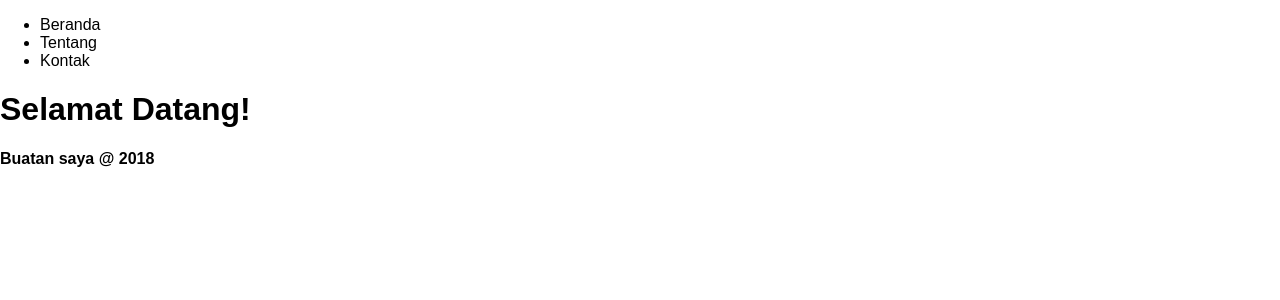
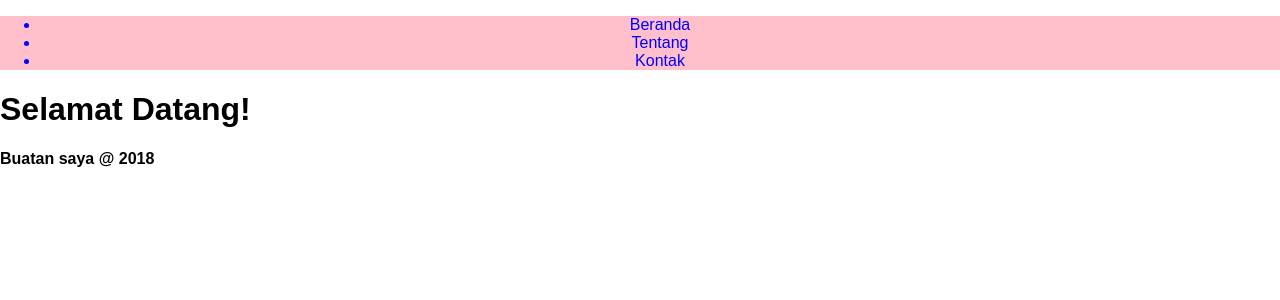
Before and after one commit to herdianajones/reactjs, a React (Create React App) app: page / in a window 1280 px wide. Shown: the top 300 px of the page. Built offline with nearby package versions, Linux system fonts and the light colour scheme.

Commit message:
lesson 13  added

```diff
--- a/src/component/Header.js
+++ b/src/component/Header.js
@@ -1,10 +1,11 @@
 import React, { Component } from 'react';
+import './../style/Header.css';
 
 class Header extends Component {
     render() {
         return (
-            <div>
-                <ul>
+            <div className="Header">
+                <ul className="ul_Header">
                     <li>Beranda</li>
                     <li>Tentang</li>
                     <li>Kontak</li>
--- /dev/null
+++ b/src/style/Header.css
@@ -0,0 +1,8 @@
+.Header{
+    background-color: pink;
+    text-align: center;
+}
+
+.ul_Header{
+    color: blue;
+}
```
